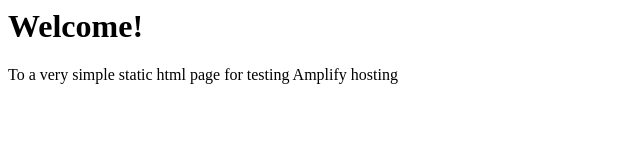
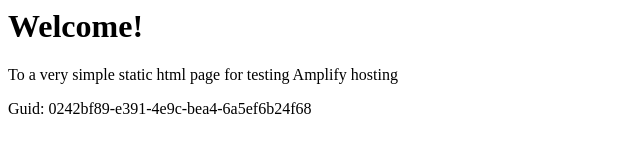
Before and after one commit to aws-aemilia-icn/Github-PR-Commit-Integration-Test-DoNotTouch-GithubWebhookPreviewCanaryTest-v1-prod-ap-northeast-2, a website: page src/index.html in a window 1280 px wide. Shown: the whole page, without its empty margins (0-640 px from the left). Drawn offline with Linux system fonts and the light colour scheme.

Commit message:
commit from integ tests

```diff
--- a/src/index.html
+++ b/src/index.html
@@ -1,3 +1,5 @@
+
+
 <html lang="en">
 
 <head>
@@ -10,6 +12,6 @@
 <body>
     <h1>Welcome!</h1>
     <p>To a very simple static html page for testing Amplify hosting</p>
-</body>
+    <p>Guid: 0242bf89-e391-4e9c-bea4-6a5ef6b24f68</p></body>
 
 </html>
```
